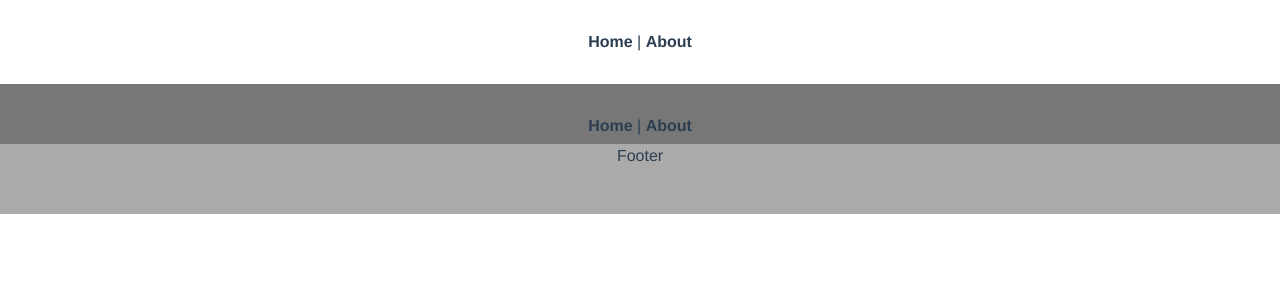
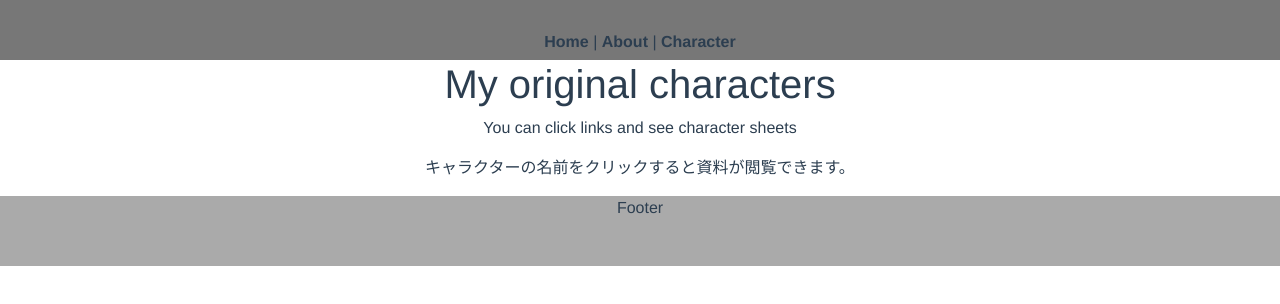
Before and after one commit to yoyodolphin/character-site, a Vue app: page /#/character in a window 1280 px wide. Shown: the top 304 px of the page. Built offline with nearby package versions, Linux system fonts and the light colour scheme.

Commit message:
add new page

```diff
--- a/src/App.vue
+++ b/src/App.vue
@@ -1,9 +1,10 @@
 <template>
   <div id="app">
-    <div id="nav">
+<!--  <div id="nav">
       <router-link to="/">Home</router-link> |
-      <router-link to="/about">About</router-link>
-    </div>
+      <router-link to="/about">About</router-link> |
+      <router-link to="/Character">Character</router-link>
+    </div> -->
     <Header/>
     <router-view/>
     <Footer/>
--- a/src/components/Header.vue
+++ b/src/components/Header.vue
@@ -2,7 +2,8 @@
   <div class="header">
     <div id="nav">
       <router-link to="/">Home</router-link> |
-      <router-link to="/about">About</router-link>
+      <router-link to="/about">About</router-link> |
+      <router-link to="/Character">Character</router-link>
     </div>
   </div>
 </template>
--- a/src/router/index.js
+++ b/src/router/index.js
@@ -18,6 +18,11 @@ const routes = [
     // which is lazy-loaded when the route is visited.
     component: () => import(/* webpackChunkName: "about" */ '../views/About.vue'),
   },
+  {
+    path: '/character',
+    name: 'Character',
+    component: () => import('../views/Character.vue'),
+  },
 ];
 
 const router = new VueRouter({
--- /dev/null
+++ b/src/views/Character.vue
@@ -0,0 +1,7 @@
+<template>
+  <div class="character">
+    <h1>My original characters</h1>
+    <p>You can click links and see character sheets</p>
+    <p>キャラクターの名前をクリックすると資料が閲覧できます。</p>
+  </div>
+</template>
```
